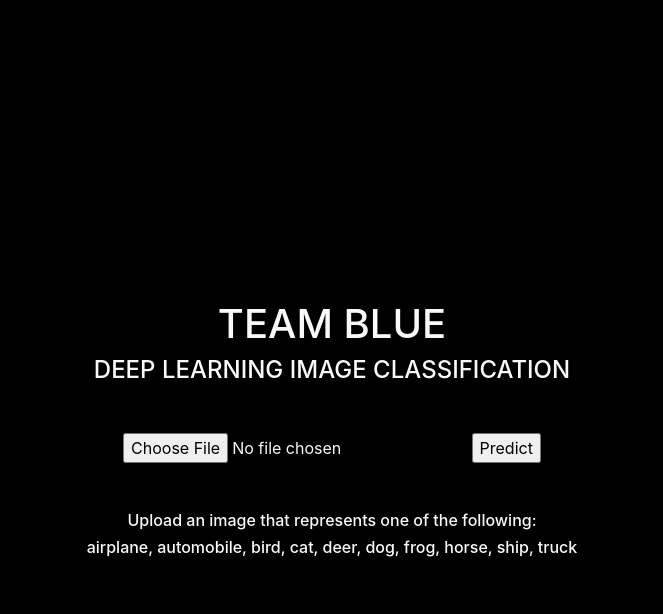
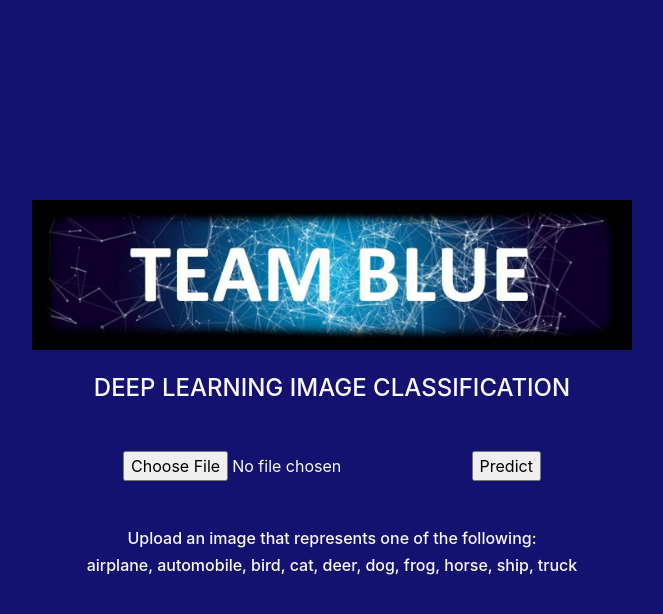
Before and after one commit to roxxuz/blue-ml-predict, a Flask app: page / in a window 1280 px wide. Shown: the top 614 px of the page, without its empty margins (308-971 px from the left). Run offline with Flask 2, Linux system fonts and the light colour scheme; some libraries are stand-ins or nearby versions.

Commit message:
Added team logo to main page

```diff
--- a/templates/style.css
+++ b/static/stylesheets/style.css
@@ -1,5 +1,5 @@
 body{
-  background-color:rgb(0, 0, 0)
+  background-color:rgb(20, 18, 112)
 }
 
 #maintext{
--- a/templates/index.html
+++ b/templates/index.html
@@ -6,15 +6,16 @@
   <title>Classify your Image!</title>
   <link rel="stylesheet" href="https://maxcdn.bootstrapcdn.com/bootstrap/4.0.0/css/bootstrap.min.css"
     integrity="sha384-Gn5384xqQ1aoWXA+058RXPxPg6fy4IWvTNh0E263XmFcJlSAwiGgFAW/dAiS6JXm" crossorigin="anonymous">
+  <link rel="stylesheet" href="/static/stylesheets/style.css">
 </head>
 
-<body style="background-color:rgb(0, 0, 0)">
+<body>
 
 
   <div id="maintext"
-    style="position:absolute; margin:auto; width:700px; height:200px; text-align:center; top:0; bottom: 0; left: 0; right: 0;">
-    <h1 class="text-light mb-2"> TEAM BLUE </h1>
-    <h4 class="text-light mb-5"> DEEP LEARNING IMAGE CLASSIFICATION </h4>
+    style="position:absolute; margin:auto; width:700px; height:400px; text-align:center; top:0; bottom: 0; left: 0; right: 0;">
+    <img src="/static/tb-logo.jpg" width="600">
+    <h4 class="text-light mb-5 mt-4"> DEEP LEARNING IMAGE CLASSIFICATION </h4>
     <form method=post enctype=multipart/form-data>
       <p class="text-light">
         <input type=file name=file>
```
Also changed, not shown: static/logo.jpg (renamed from templates/logo.jpg), static/tb-logo.jpg (added).
